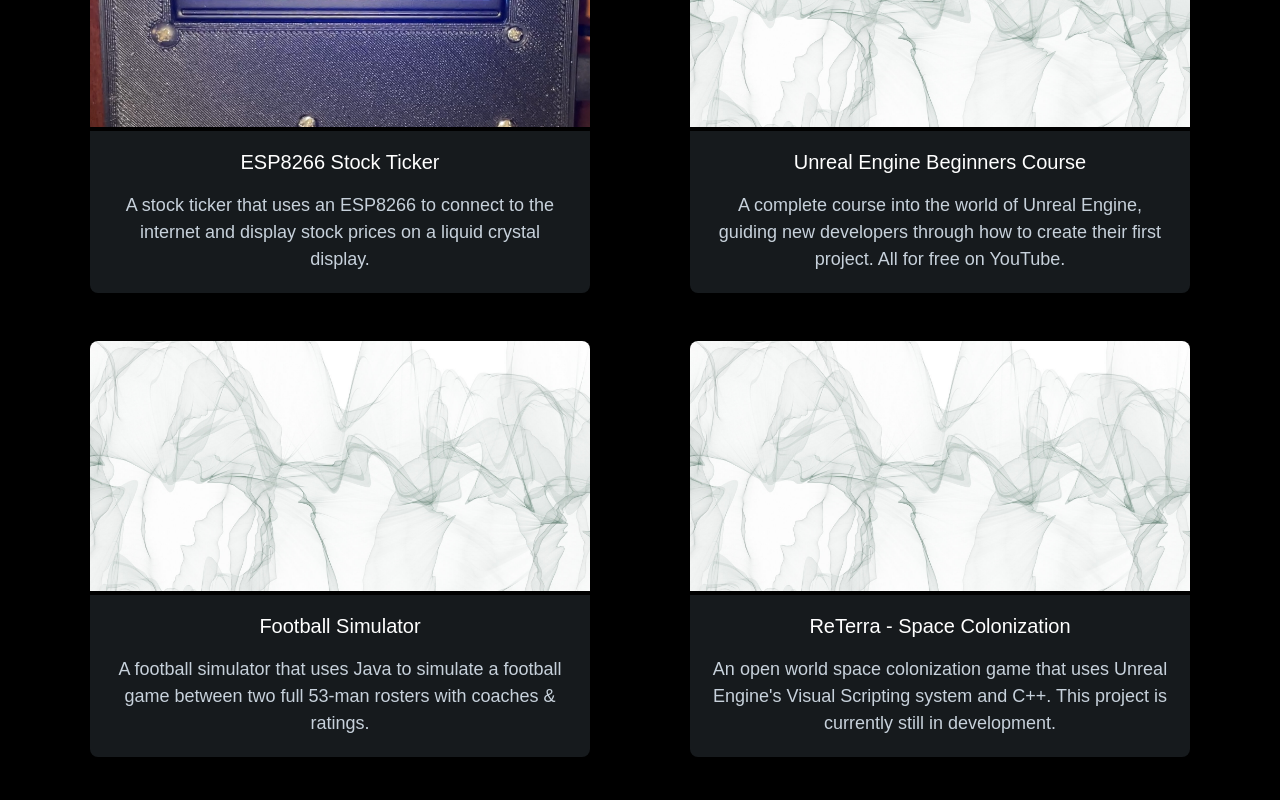
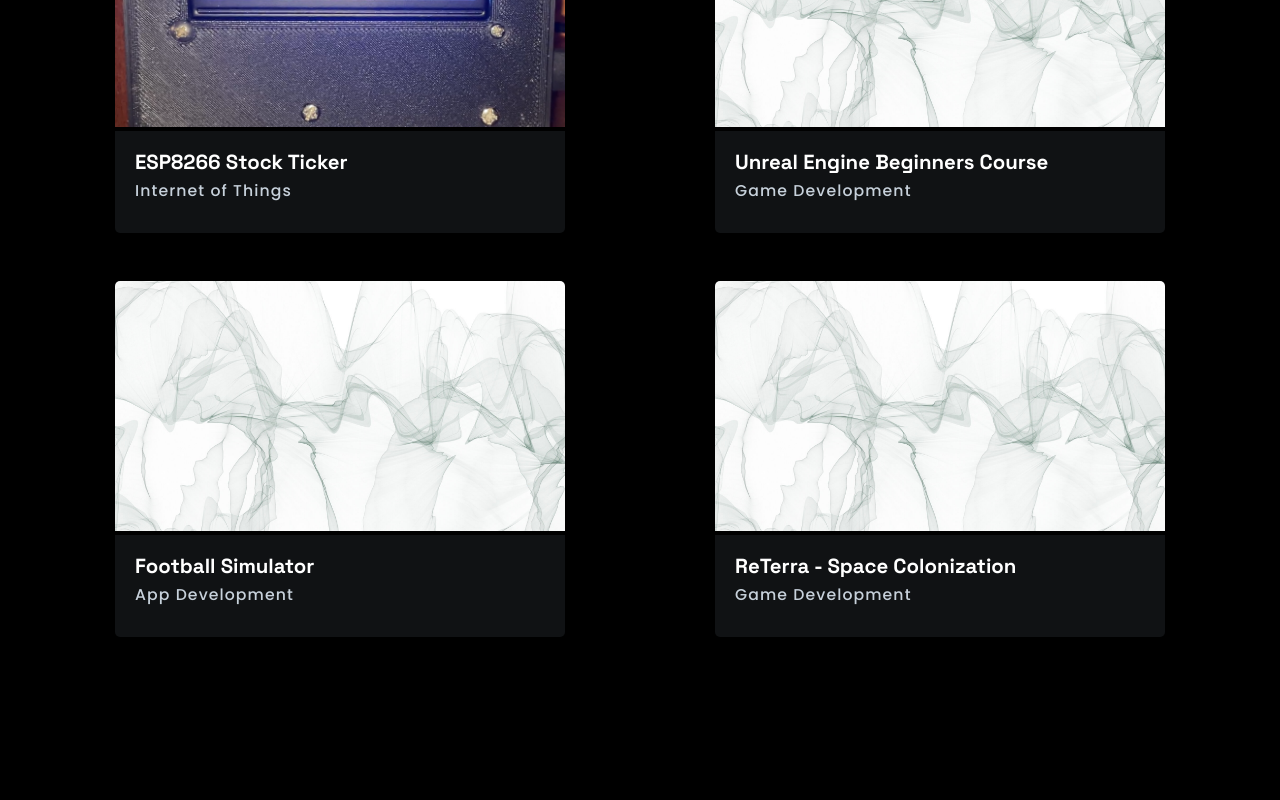
Before and after one commit to BeeTillman/techsite13, a React (Vite) app: page / in a window 1280 px wide. Shown: the part 1200-2000 px from the top of the page. Built offline with nearby package versions, Linux system fonts and the light colour scheme.

Commit message:
Edited Portfolio Entry Style

```diff
--- a/src/Components/Portfolio.jsx
+++ b/src/Components/Portfolio.jsx
@@ -33,29 +33,25 @@
 const projectList = [
   {
     title: "ESP8266 Stock Ticker",
-    description:
-      "A stock ticker that uses an ESP8266 to connect to the internet and display stock prices on a liquid crystal display.",
+    description: "Internet of Things",
     imageUrl: ESP8266STDemo,
     link: "https://github.com/BeeTillman/ESP8266_StockTicker",
   },
   {
     title: "Unreal Engine Beginners Course",
-    description:
-      "A complete course into the world of Unreal Engine, guiding new developers through how to create their first project. All for free on YouTube.",
+    description: "Game Development",
     link: "https://www.youtube.com/@FortunaInteractive",
     imageUrl: defaultImage,
   },
   {
     title: "Football Simulator",
-    description:
-      "A football simulator that uses Java to simulate a football game between two full 53-man rosters with coaches & ratings.",
+    description: "App Development",
     link: "https://github.com/BeeTillman/FootballSimulator",
     imageUrl: defaultImage,
   },
   {
     title: "ReTerra - Space Colonization",
-    description:
-      "An open world space colonization game that uses Unreal Engine's Visual Scripting system and C++. This project is currently still in development.",
+    description: "Game Development",
     link: "https://www.youtube.com/watch?v=UVR0OqfLbNc&list=PLcZRITBdTrbgjXZYpDHS5SFKVHNMmAhBC&pp=iAQB",
     imageUrl: defaultImage,
   },
--- a/src/Components/PortfolioCard.css
+++ b/src/Components/PortfolioCard.css
@@ -1,15 +1,15 @@
 /* PortfolioCard.css */
 
 .portfolio-card {
-    width: 500px;
-    border-radius: 8px;
+    width: 450px;
+    border-radius: 5px;
     overflow: hidden;
     cursor: pointer;
     transition: transform 0.3s ease-in-out;
   }
 
   .portfolio-card:hover {
-    transform: scale(1.05);
+    transform: scale(1.075);
   }
 
   .card-image {
@@ -20,14 +20,34 @@
 
   .card-content {
     padding: 20px;
-    background-color: #161A1D;
+    background-color: #101214;
   }
 
   .card-content h3 {
-    margin-bottom: 8px;
-    color: white; /* Set the text color */
+    font-family: 'Space Grotesk', sans-serif;
+    font-size: calc(17px + 5*((100vw - 576px)/1024));
+    overflow: hidden;
+    text-overflow: ellipsis;
+    white-space: nowrap;
+    font-weight: 700;
+    line-height: 1.1;
+    margin: 0;
+    margin-block-end: 5px;
+    margin-bottom: 5px;
+    text-align: left;
+    color: white;
   }
 
   .card-content p {
+    font-family: "Poppins", sans-serif;
+    letter-spacing: 1.1px;
+    font-size: .98em;
+    transform: matrix(1, 0, 0, 1, 0, 0);
+    font-weight: 500;
+    line-height: .25;
+    margin-bottom: 20px;
+    text-decoration-style: solid;
+    text-decoration-thickness: auto;
+    text-align: left;
     color: #C7D1DB;
   }
--- a/src/index.html
+++ b/src/index.html
@@ -6,6 +6,9 @@
     <meta name="viewport" content="width=device-width, initial-scale=1.0" />
     <title>Billups Tillman</title>
     <link rel="stylesheet" href="styles.css" />
+    <style>
+      @import url('https://fonts.googleapis.com/css2?family=Poppins:wght@400;500;600&family=Space+Grotesk:wght@300;400;500;600;700&display=swap');
+    </style>
 
   </head>
   <body>
```
